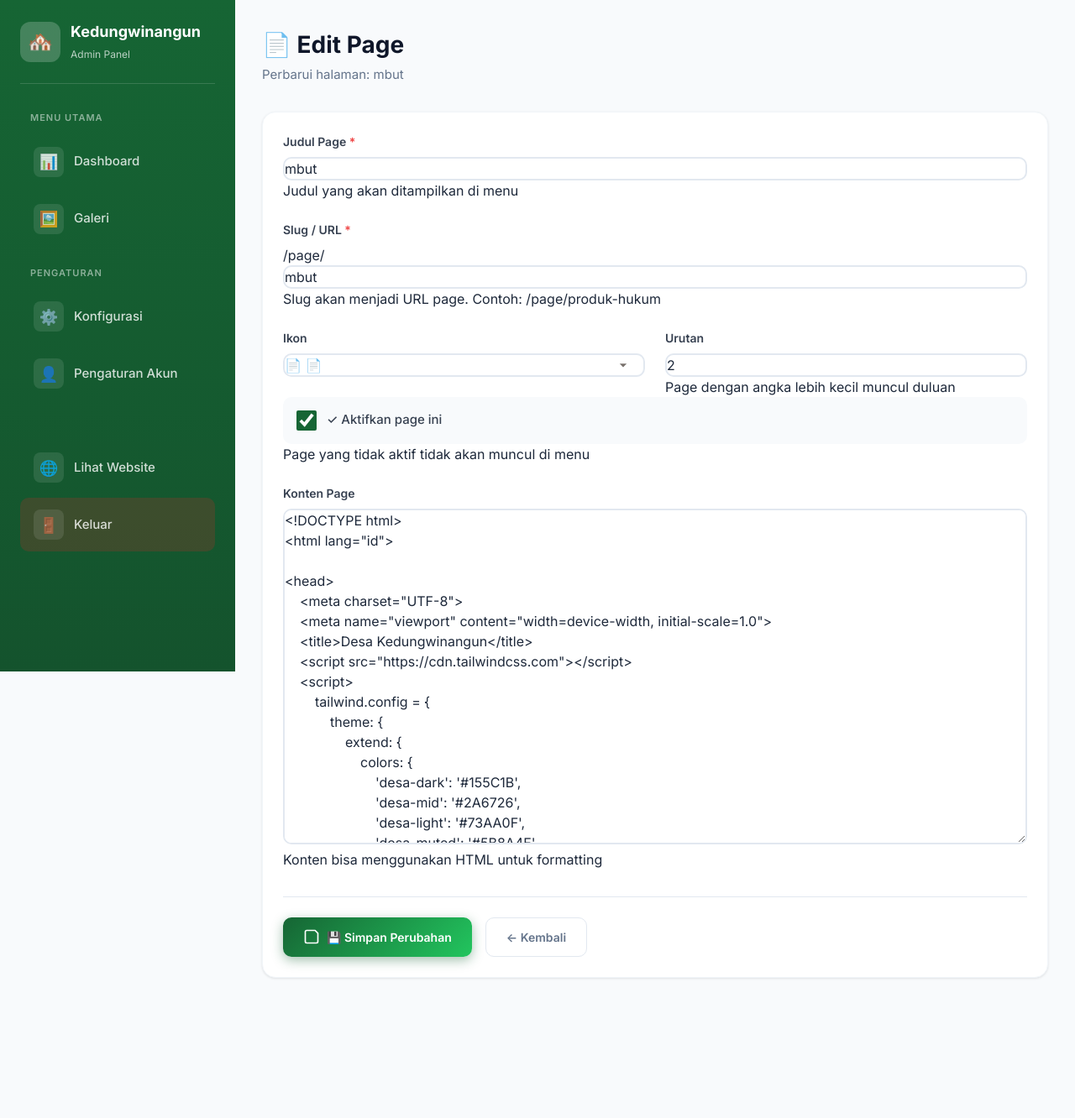
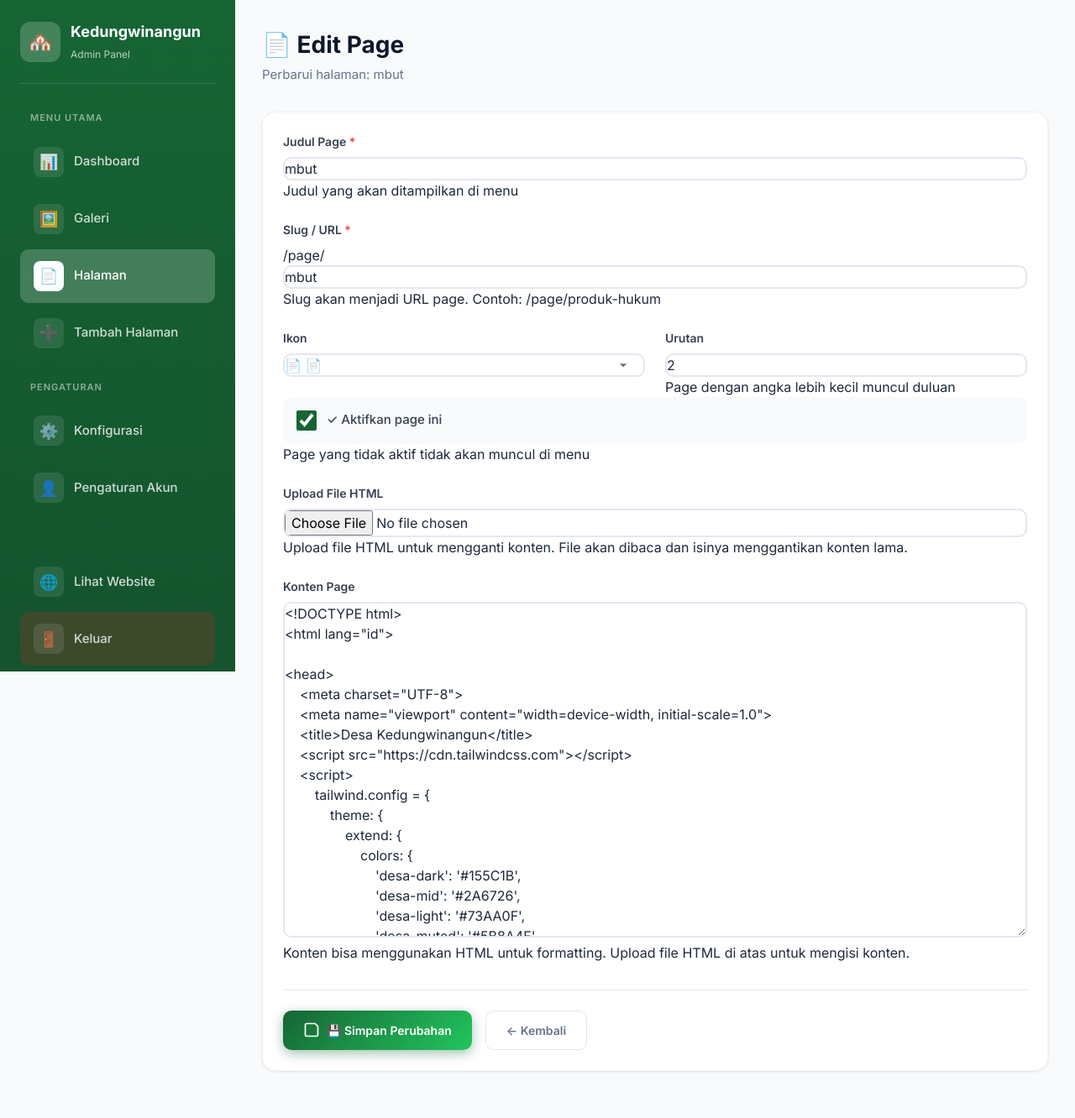
Before and after one commit to asda1-max/kedungwinangunAIO2, a Flask app: page /admin/pages/edit/2 in a window 1280 px wide. Shown: the whole page at 84% size. Before the commit the page ends 1166 px from the top, so only its background shows below. Run offline with Flask 3, Linux system fonts and the light colour scheme; a user stored in the database is signed in; data comes from the database, SQL or seed files in the repository; both versions use the stored data as it was after the commit; some libraries are stand-ins or nearby versions.

Commit message:
added dyop

```diff
--- a/templates/admin/base.html
+++ b/templates/admin/base.html
@@ -551,6 +551,18 @@
                     <div class="nav-item-icon">🖼️</div>
                     Galeri
                 </a>
+
+                <a href="{{ url_for('admin.pages') }}"
+                   class="nav-item {% if request.endpoint and 'page' in request.endpoint %}active{% endif %}">
+                    <div class="nav-item-icon">📄</div>
+                    Halaman
+                </a>
+
+                <a href="{{ url_for('admin.add_page_route') }}"
+                   class="nav-item {% if request.endpoint == 'admin.add_page_route' %}active{% endif %}">
+                    <div class="nav-item-icon">➕</div>
+                    Tambah Halaman
+                </a>
             </nav>
 
             <!-- Settings Navigation -->
--- a/templates/admin/edit_page.html
+++ b/templates/admin/edit_page.html
@@ -10,7 +10,7 @@
 {% block content %}
 <div class="card animate-in">
     <div class="card-body">
-        <form method="POST">
+        <form method="POST" enctype="multipart/form-data">
             <div class="form-group">
                 <label for="title">Judul Page <span class="required">*</span></label>
                 <input type="text" id="title" name="title" value="{{ page.title }}" placeholder="Contoh: Produk Hukum" required>
@@ -53,9 +53,15 @@
             </div>
 
             <div class="form-group">
+                <label for="html_file">Upload File HTML</label>
+                <input type="file" id="html_file" name="html_file" accept=".html,.htm" onchange="loadHtmlContent(this)">
+                <p class="hint">Upload file HTML untuk mengganti konten. File akan dibaca dan isinya menggantikan konten lama.</p>
+            </div>
+
+            <div class="form-group">
                 <label for="content">Konten Page</label>
                 <textarea id="content" name="content" placeholder="Tulis konten page di sini... (supports HTML)" style="min-height: 400px;">{{ page.content or '' }}</textarea>
-                <p class="hint">Konten bisa menggunakan HTML untuk formatting</p>
+                <p class="hint">Konten bisa menggunakan HTML untuk formatting. Upload file HTML di atas untuk mengisi konten.</p>
             </div>
 
             <div class="btn-group">
@@ -73,3 +79,47 @@
     </div>
 </div>
 {% endblock %}
+
+{% block extra_scripts %}
+<script>
+// Auto-generate slug from title (hanya jika slug kosong atau default)
+document.getElementById('title').addEventListener('input', function() {
+    const slugInput = document.getElementById('slug');
+    // Jangan overwrite jika slug sudah di-set manual
+    if (slugInput.value === '' || slugInput.dataset.auto === 'true') {
+        slugInput.dataset.auto = 'true';
+        const slug = this.value
+            .toLowerCase()
+            .replace(/[^a-z0-9\s-]/g, '')
+            .replace(/\s+/g, '-')
+            .replace(/-+/g, '-')
+            .trim();
+        slugInput.value = slug;
+    }
+});
+
+// Load HTML file content into textarea
+function loadHtmlContent(input) {
+    const file = input.files[0];
+    if (file) {
+        const reader = new FileReader();
+        reader.onload = function(e) {
+            const content = e.target.result;
+            document.getElementById('content').value = content;
+            // Show success message
+            const hint = input.parentElement.querySelector('.hint');
+            hint.textContent = '✓ File berhasil dimuat! Periksa konten sebelum menyimpan.';
+            hint.style.color = '#166534';
+            setTimeout(() => {
+                hint.textContent = 'Upload file HTML untuk mengganti konten. File akan dibaca dan isinya menggantikan konten lama.';
+                hint.style.color = '';
+            }, 5000);
+        };
+        reader.onerror = function() {
+            alert('Gagal membaca file!');
+        };
+        reader.readAsText(file);
+    }
+}
+</script>
+{% endblock %}
```
Also changed, not shown: templates/admin/add_page.html (+32 -2 lines), database.db.
